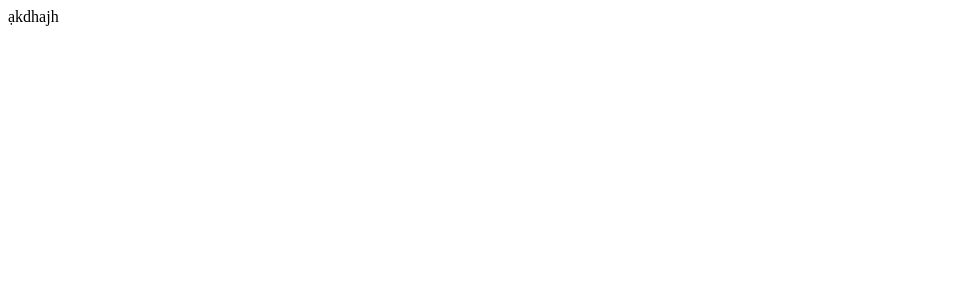
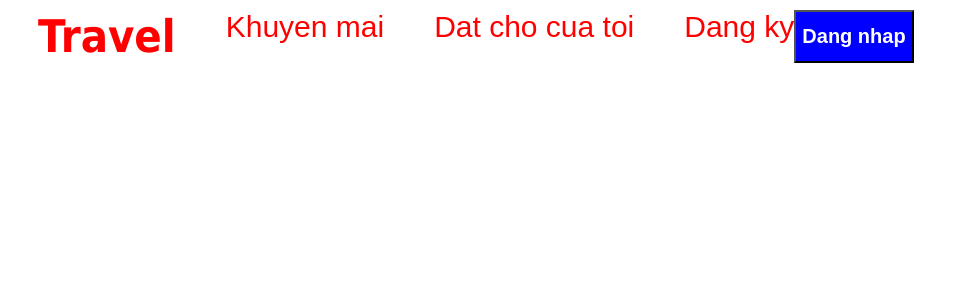
Before and after one commit to setth123/BTL_DACN, a React (Vite) app in the folder frontend/: page / in a window 1280 px wide. Shown: the top 300 px of the page, without its empty margins (0-969 px from the left). Built offline with nearby package versions, Linux system fonts and the light colour scheme.

Commit message:
first touch fe

```diff
--- a/frontend/src/App.css
+++ b/frontend/src/App.css
@@ -0,0 +1,3 @@
+body {
+    font-family: 'Arial', sans-serif;
+  }
--- a/frontend/src/App.jsx
+++ b/frontend/src/App.jsx
@@ -1,10 +1,11 @@
 import { useState } from 'react'
 import './App.css'
+import HomePage from './Pages/HomePage'
 
 const App=()=>{
   return(
     <>
-      <div>ạkdhajh</div>
+      <HomePage/>
     </>
   )
 }
--- /dev/null
+++ b/frontend/src/Components/NavBar/NavBar.css
@@ -0,0 +1,9 @@
+li {
+    font-size: 30px;
+    list-style: none;
+    margin-left: 50px;
+}
+li>a{
+    color:red;
+    text-decoration: none;
+}
--- /dev/null
+++ b/frontend/src/Components/NavBar/NavBar.jsx
@@ -0,0 +1,24 @@
+import './NavBar.css'
+
+const NavBar = () => {
+    return (
+        <div style={{display:"flex",marginTop:'10px',marginLeft:'30px'}}>
+            {/* logo */}
+            <div id="logo" style={{fontFamily:'Tahoma',color:'Red',fontSize:'45px',fontWeight:'bold'}}>
+                Travel
+            </div>
+            {/* pages nav */}
+            <div id="nav" style={{display:'flex'}}>
+                <li><a href="#">Khuyen mai</a></li>
+                <li><a href="#">Dat cho cua toi</a></li>
+                <li><a href="#">Dang ky</a></li>
+            </div>
+            {/* login or username */}
+            <button style={{backgroundColor:'blue',color:'white',fontSize:'20px',fontWeight:'bold',textAlign:'center'}}>
+                Dang nhap
+            </button>
+        </div>
+    )
+}
+
+export default NavBar
--- /dev/null
+++ b/frontend/src/Pages/HomePage.jsx
@@ -0,0 +1,11 @@
+import NavBar from "../Components/NavBar/NavBar"
+
+const HomePage = () => {
+    return (
+        <div>
+            <NavBar/>
+        </div>
+    )
+}
+
+export default HomePage
```
